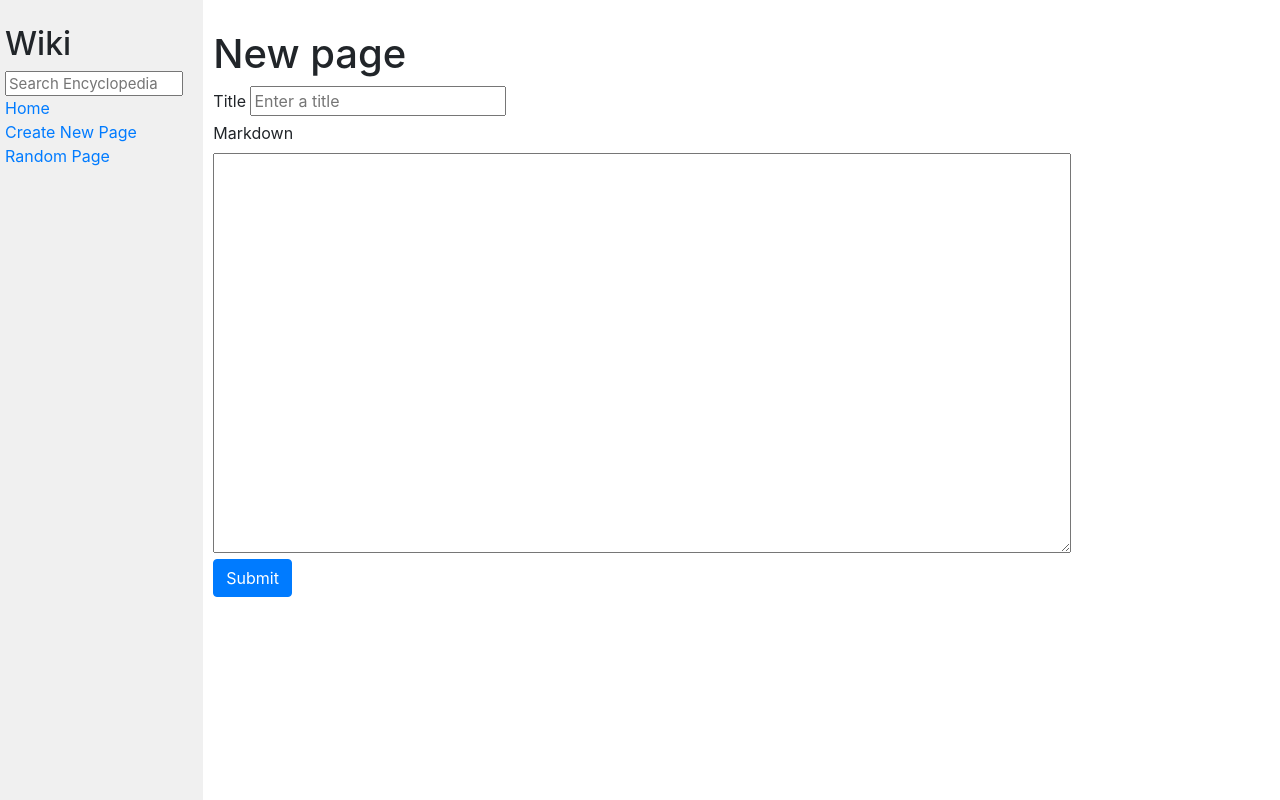
After one commit to madefromjames/PROJECTS, a Django app: page /new/ in a window 1280 px wide. The commit adds this page. Run offline with Django 3.2, Linux system fonts and the light colour scheme; some libraries are stand-ins or nearby versions.

Commit message:
encyclopedia

```diff
--- a/wiki/encyclopedia/static/encyclopedia/styles.css
+++ b/wiki/encyclopedia/static/encyclopedia/styles.css
@@ -13,7 +13,7 @@ h1 {
 }
 
 textarea {
-    height: 90vh;
+    height: 50vh;
     width: 80%;
 }
 
--- a/wiki/encyclopedia/templates/encyclopedia/entry.html
+++ b/wiki/encyclopedia/templates/encyclopedia/entry.html
@@ -5,6 +5,7 @@
 {% endblock %}
 
 {% block body %}
-    {{content}}
+    {{content | safe }}
 
+    <a href="{% url 'edit' %}?title={{ title|urlencode }}"><input type="submit" name="" class="btn btn-outline-danger btn-sm" value="Edit"></a>
 {% endblock %}
--- a/wiki/encyclopedia/templates/encyclopedia/error.html
+++ b/wiki/encyclopedia/templates/encyclopedia/error.html
@@ -7,6 +7,6 @@
 {% block body %}
     <h1>Error</h1>
 
-    <h3></h3>
+    <h3>{{message}}</h3>
 
 {% endblock %}
--- a/wiki/encyclopedia/templates/encyclopedia/layout.html
+++ b/wiki/encyclopedia/templates/encyclopedia/layout.html
@@ -20,10 +20,10 @@
                     <a href="{% url 'index' %}">Home</a>
                 </div>
                 <div>
-                    Create New Page
+                    <a href="{% url 'new_page' %}">Create New Page</a>
                 </div>
                 <div>
-                    Random Page
+                    <a href="{% url 'random' %}">Random Page</a>
                 </div>
                 {% block nav %}
                 {% endblock %}
--- /dev/null
+++ b/wiki/encyclopedia/templates/encyclopedia/newpage.html
@@ -0,0 +1,19 @@
+{% extends "encyclopedia/layout.html" %}
+
+{% block title %}
+    Encyclopedia
+{% endblock %}
+
+{% block body %}
+    <h1>New page</h1>
+
+    <form action="{% url 'new_page' %}" method="post">
+        {% csrf_token %}
+        <label>Title</label>
+        <input type="text" name="title" placeholder="Enter a title"><br>
+        <label>Markdown</label><br>
+        <textarea name="content"></textarea><br>
+        <input type="submit" class="btn btn-primary">
+    </form>
+
+{% endblock %}
--- a/wiki/encyclopedia/urls.py
+++ b/wiki/encyclopedia/urls.py
@@ -5,5 +5,8 @@ from . import views
 urlpatterns = [
     path("", views.index, name="index"),
     path("<str:title>", views.entry, name="entry"),
-    path("search/", views.search, name="search")
+    path("search/", views.search, name="search"),
+    path("new/", views.new_page, name="new_page"),
+    path("edit/", views.edit, name="edit"),
+    path("random/", views.random, name="random")
 ]
--- a/wiki/encyclopedia/views.py
+++ b/wiki/encyclopedia/views.py
@@ -1,7 +1,20 @@
-from django.shortcuts import render
+from django.shortcuts import render, redirect
+from django.urls import reverse
+from random import choice
+import markdown2
 
 from . import util
+from django import forms
 
+
+class EditForm(forms.Form):
+    content = forms.CharField(
+        label="Markdown",
+        widget=forms.Textarea()
+    )
+
+def md_to_html(text):
+    return markdown2.markdown(text)
 
 def index(request):
     return render(request, "encyclopedia/index.html", {
@@ -14,7 +27,7 @@ def entry(request, title):
         return render(request, "encyclopedia/error.html")
     return render(request, "encyclopedia/entry.html", {
         "title": title,
-        "content": content
+        "content": md_to_html(content)
     })
 
 def search(request):
@@ -35,3 +48,42 @@ def search(request):
             return render(request, "encyclopedia/search.html", {
                 "recommend": recommend, "q": q
             })
+
+    return render(request, "encyclopedia/index.html")
+
+def new_page(request):
+    if request.method == "POST":
+        title = request.POST.get('title')
+        content = request.POST.get('content')
+        if title in util.list_entries():
+            return render(request, "encyclopedia/error.html", {
+                "message": "Page already exist"
+            })
+        else:
+            util.save_entry(title, content)
+            return render(request, "encyclopedia/entry.html", {
+                "title": title, "content": md_to_html(content)
+            })
+
+    return render(request, "encyclopedia/newpage.html")
+
+def edit(request):
+    if request.method == "POST":
+        title = request.POST.get("title")
+        form = EditForm(request.POST)
+        if form.is_valid():
+            new_content = form.cleaned_data["content"]
+            new_content = '\n'.join(line.strip() for line in new_content.splitlines())
+            util.save_entry(title, new_content)
+            return redirect(reverse("entry", args=[title]))
+
+    title = request.GET.get('title')
+    existing_content = util.get_entry(title)
+    form = EditForm({'content': existing_content})
+    return render(request, "encyclopedia/edit.html", {
+        "title": title, "form": form
+    })
+
+def random(request):
+    any_page = choice(util.list_entries())
+    return redirect(reverse("entry", args=[any_page]))
```
Also changed, not shown: wiki/encyclopedia/templates/encyclopedia/edit.html (added, +19 -0 lines), wiki/encyclopedia/templates/encyclopedia/search.html (+9 -4 lines).
